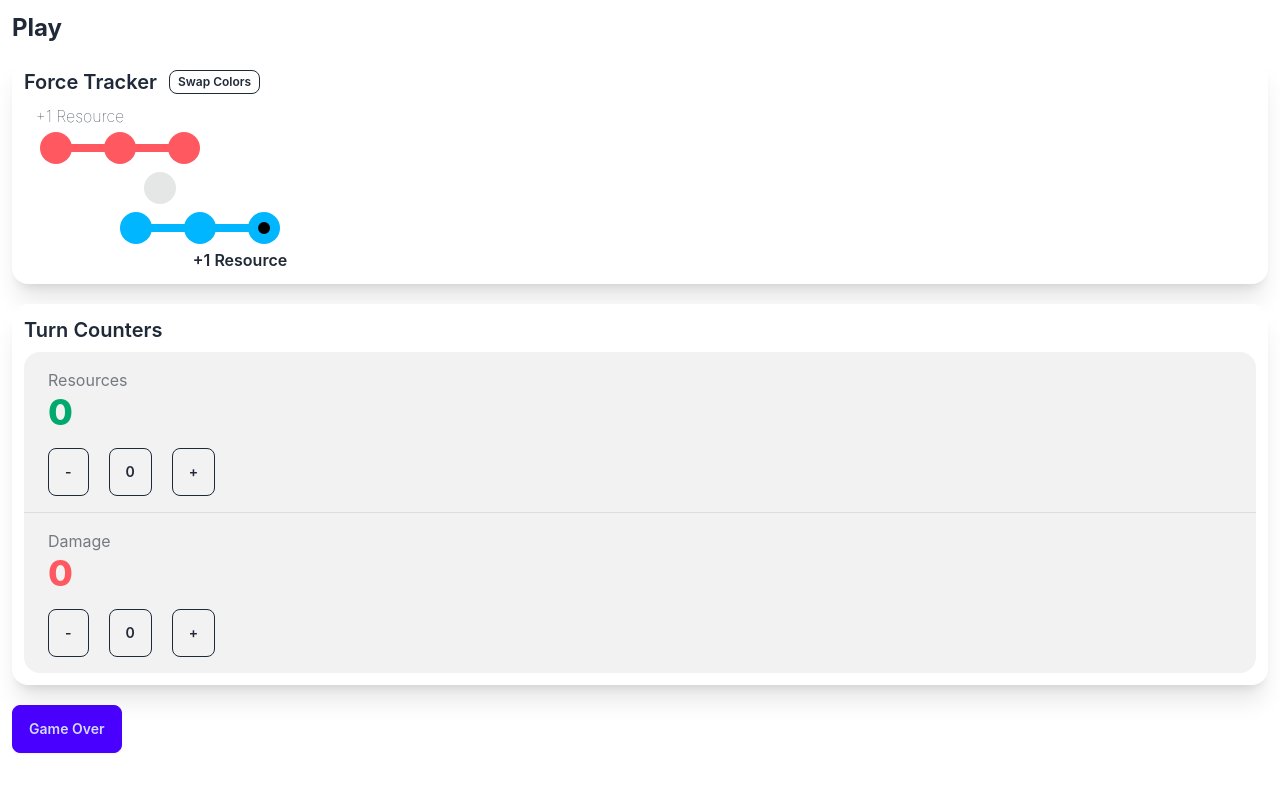
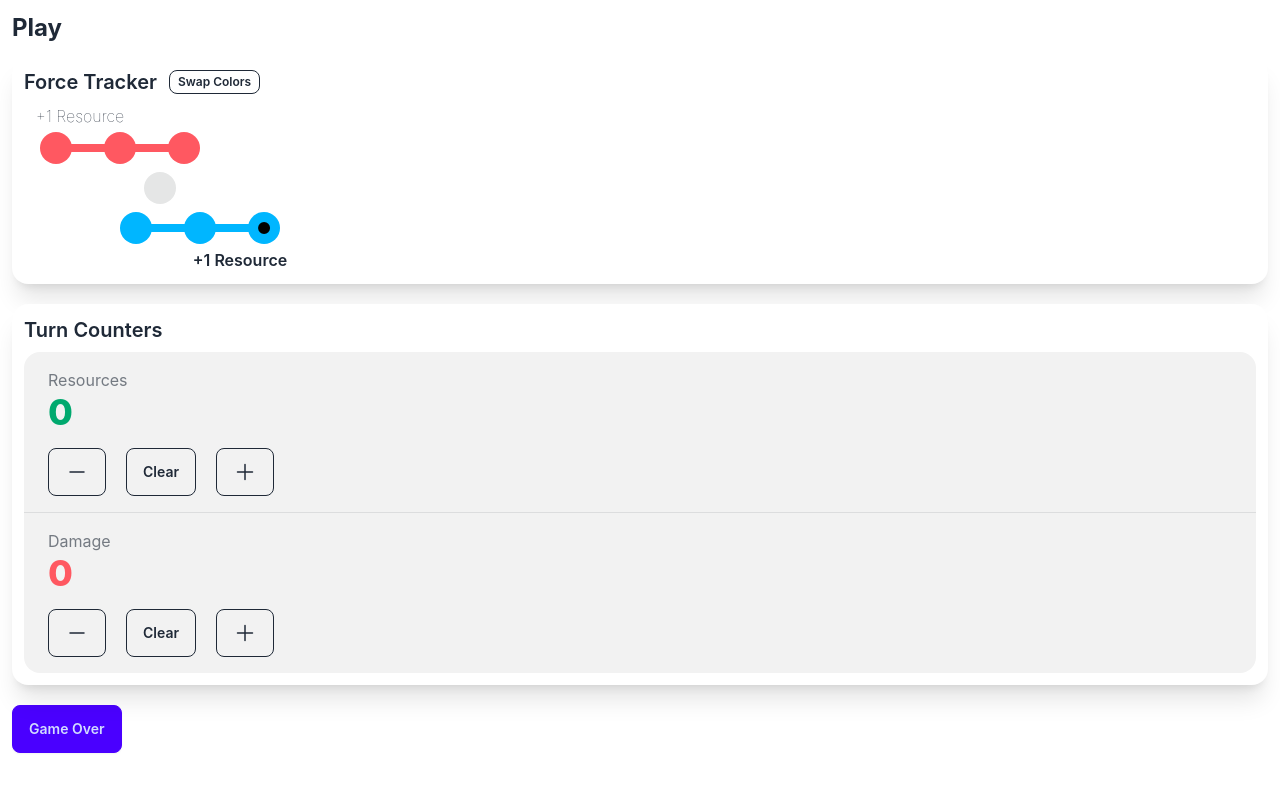
Before and after one commit to tsteelematc/tca-sw-deckbuilding, a React (Create React App) app: page /#/play in a window 1280 px wide. Shown: the top 792 px of the page. Built offline with nearby package versions, Linux system fonts and the light colour scheme.

Commit message:
Hero icons and clear verbiage instead of zero button...

```diff
--- a/src/Play.tsx
+++ b/src/Play.tsx
@@ -95,48 +95,58 @@ export const Play: React.FC<PlayProps> = ({ addNewGameResult }) => {
                         <div className="stat">
                             <div className="stat-title">Resources</div>
                             <div className="stat-value text-success">{resourceCount}</div>
-                            <div className="stat-actions">
+                            <div className="stat-actions flex align-center">
                                 <button
                                     className="btn btn-md btn-outline btn-light"
                                     onClick={() => setResourceCount(resourceCount - 1)}
                                 >
-                                    -
+                                    <svg xmlns="http://www.w3.org/2000/svg" viewBox="0 0 24 24" fill="currentColor" className="size-6">
+                                        <path fillRule="evenodd" d="M4.25 12a.75.75 0 0 1 .75-.75h14a.75.75 0 0 1 0 1.5H5a.75.75 0 0 1-.75-.75Z" clipRule="evenodd" />
+                                    </svg>
                                 </button>
                                 <button
-                                    className="btn btn-md btn-outline btn-sm mx-5"
+                                    className="btn btn-md btn-outline btn-md mx-5"
                                     onClick={() => setResourceCount(0)}
                                 >
-                                    0
+                                    Clear
                                 </button>
                                 <button
                                     className="btn btn-md btn-outline"
                                     onClick={() => setResourceCount(resourceCount + 1)}
                                 >
-                                    +
+                                    <svg xmlns="http://www.w3.org/2000/svg" viewBox="0 0 24 24" fill="currentColor" className="size-6">
+                                        <path fillRule="evenodd" d="M12 3.75a.75.75 0 0 1 .75.75v6.75h6.75a.75.75 0 0 1 0 1.5h-6.75v6.75a.75.75 0 0 1-1.5 0v-6.75H4.5a.75.75 0 0 1 0-1.5h6.75V4.5a.75.75 0 0 1 .75-.75Z" clipRule="evenodd" />
+                                    </svg>
                                 </button>
                             </div>
                         </div>
                         <div className="stat">
                             <div className="stat-title">Damage</div>
                             <div className="stat-value text-error">{damageCount}</div>
-                            <div className="stat-actions">
+                            <div className="stat-actions flex align-center">
                                 <button
                                     className="btn btn-md btn-outline"
                                     onClick={() => setDamageCount(damageCount - 1)}
                                 >
-                                    -
+                                    <svg xmlns="http://www.w3.org/2000/svg" viewBox="0 0 24 24" fill="currentColor" className="size-6">
+                                        <path fillRule="evenodd" d="M4.25 12a.75.75 0 0 1 .75-.75h14a.75.75 0 0 1 0 1.5H5a.75.75 0 0 1-.75-.75Z" clipRule="evenodd" />
+                                    </svg>
+
                                 </button>
                                 <button
-                                    className="btn btn-md btn-outline btn-sm mx-5"
+                                    className="btn btn-md btn-outline btn-md mx-5"
                                     onClick={() => setDamageCount(0)}
                                 >
-                                    0
+                                    Clear
                                 </button>
                                 <button
                                     className="btn btn-md btn-outline"
                                     onClick={() => setDamageCount(damageCount + 1)}
                                 >
-                                    +
+                                    <svg xmlns="http://www.w3.org/2000/svg" viewBox="0 0 24 24" fill="currentColor" className="size-6">
+                                        <path fillRule="evenodd" d="M12 3.75a.75.75 0 0 1 .75.75v6.75h6.75a.75.75 0 0 1 0 1.5h-6.75v6.75a.75.75 0 0 1-1.5 0v-6.75H4.5a.75.75 0 0 1 0-1.5h6.75V4.5a.75.75 0 0 1 .75-.75Z" clipRule="evenodd" />
+                                    </svg>
+
                                 </button>
                             </div>
                         </div>
```
